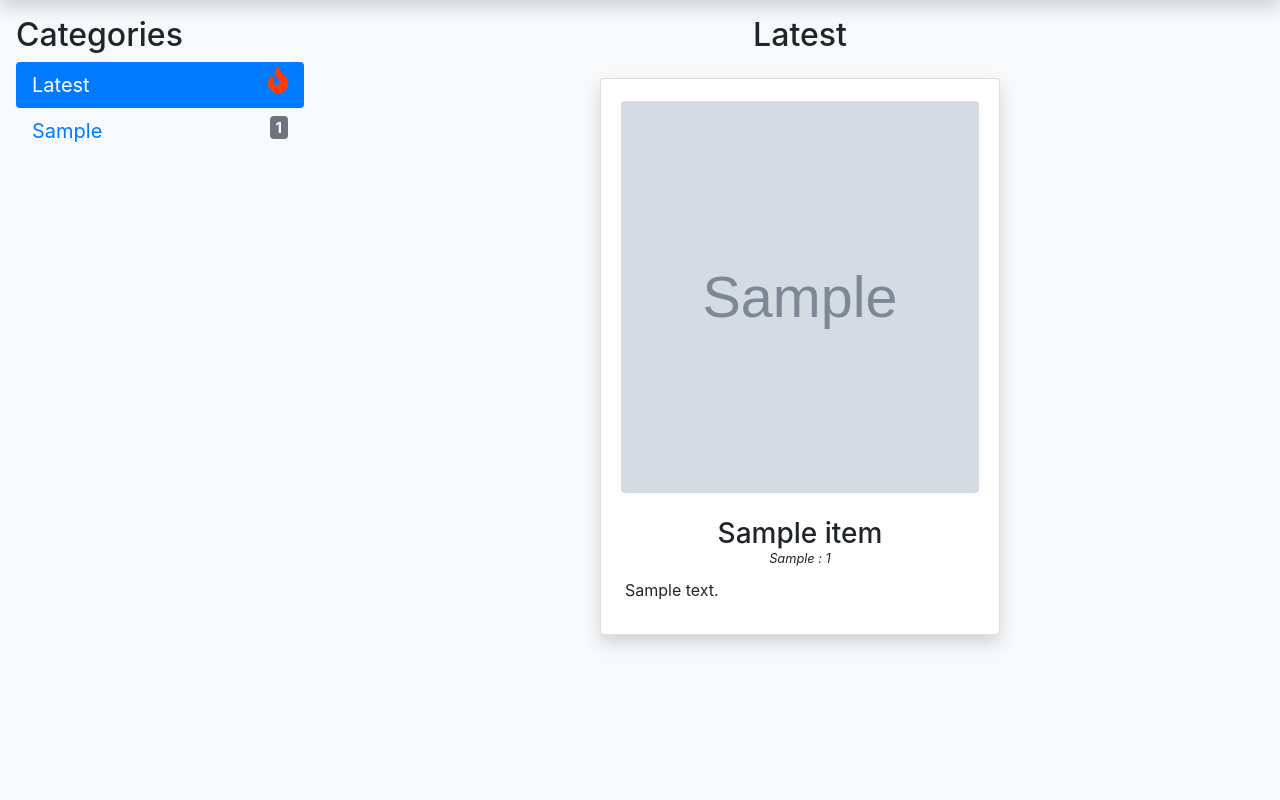
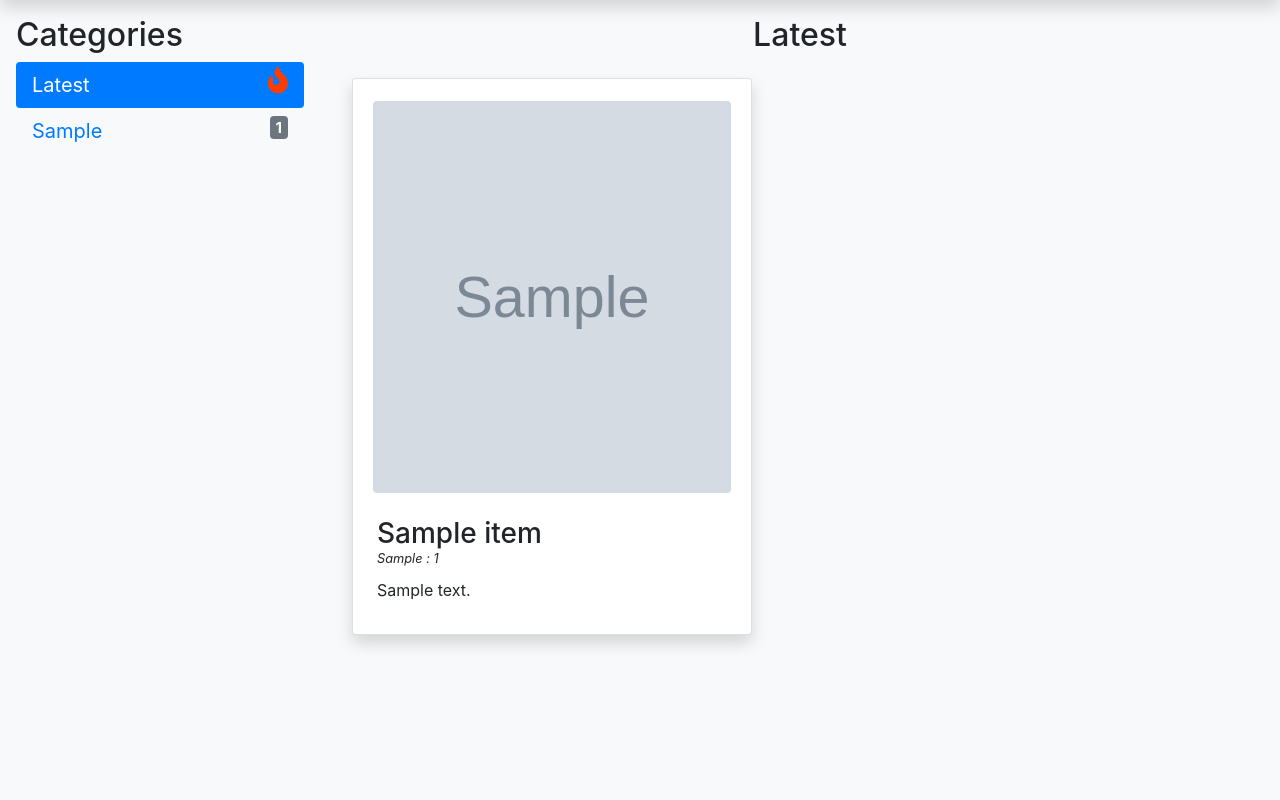
Before and after one commit to gaurav-arun/item_catalog_app, a Flask app: page / in a window 1280 px wide. Shown: the part 66-866 px from the top of the page. Run offline with Flask 2, Linux system fonts and the light colour scheme; tables that the repository leaves empty hold one stand-in row (values such as "Sample post"); grey boxes marked "Sample" are stand-in pictures; parts of the project's set-up code (start-up, migrations or seed data) failed here and were passed over; some libraries are stand-ins or nearby versions.

Commit message:
Removing text-align center because it centers the inner content too.

```diff
--- a/templates/index.html
+++ b/templates/index.html
@@ -440,7 +440,7 @@
                     {% endfor %}
                 </ul>
             </nav>
-            <div class="col-sm-9 p-3 bg-light text-center right">
+            <div class="col-sm-9 p-3 bg-light">
                 <h2 class="font-weight-bol d-flex justify-content-center">{{ ACTIVE_CATEGORY|title }}</h2>
                 <div class="d-inline-flex flex-wrap justify-content-center">
                     {% for item in CATEGORY_ITEMS %}
```
Also changed, not shown: static/images/bing/182e69da-f3bd-4542-b80e-f5d3b418df32.jpg (deleted).
